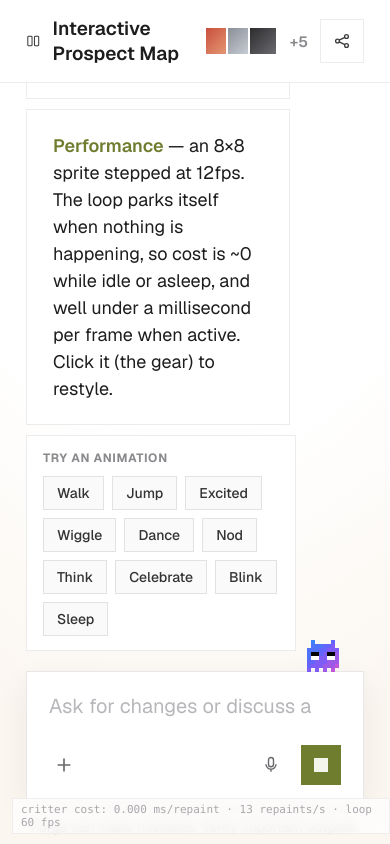
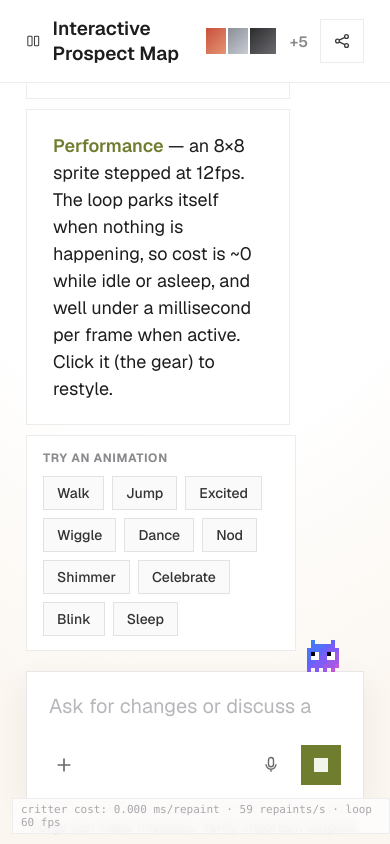
Before and after one commit to publicknowledgestudio/sycritters, a plain HTML site: page critter-test/index.html in a window 390 px wide. Both pictures are taken after a click on the button "Jump". Drawn offline with nearby package versions, Linux system fonts and the light colour scheme.

Commit message:
feat(critter-test): running jump, tumble/skid, diagonal eyes, click-to-celebrate
- Remove the 'hover me' hint.
- Running jump: a ground run-up that builds speed, a ballistic arc that lands
  on the edge under the mouse, then a tumble (90deg roll) on a high arc or a
  skid with gray dust pixels on a low one.
- Eyes: add 1px diagonal corner pupils (top-right, bottom-left, ...) for
  diagonal pointer angles; 1px-gap eyes also shift the whole pair toward the
  mouse so the face reads as oriented at it.
- Click the critter -> a random celebration.
- Settings popup now asks for feedback (thumbs + a note).
- Rename 'think' -> 'shimmer' (a clean sheen sweep, fixes the odd pulse
  rendering); the demo plays it ~2x.

Co-Authored-By: Claude Opus 4.8 <noreply@anthropic.com>

```diff
--- a/critter-test/app.js
+++ b/critter-test/app.js
@@ -54,8 +54,13 @@
     const key = dir + "," + blink + "," + legShift;
     let g = gridCache.get(key);
     if (!g) {
-      g = rasterize(spec, { gaze: { dx: 0, dy: 0 }, blink, legShift });
-      if (blink === 0) stampPupils(g, dir);   // override engine pupils with a 2px directional bar
+      // 1px-gap eyes nudge the whole pair toward the pointer (the per-eye pupil then
+      // sits on the matching edge), so the whole face reads as oriented at the mouse.
+      const h = dir[dir.length - 1];           // horizontal component: L / R (else centre)
+      const align = spec.eyes.gap === 1 ? (h === "L" ? "left" : h === "R" ? "right" : "center")
+                                        : (spec.eyes.align || "center");
+      g = rasterize({ ...spec, eyes: { ...spec.eyes, align } }, { gaze: { dx: 0, dy: 0 }, blink, legShift });
+      if (blink === 0) stampPupils(g, dir);
       gridCache.set(key, g);
     }
     return g;
@@ -80,26 +85,32 @@
     }
     return boxes;
   }
-  // Each pupil is ALWAYS a 2px bar at one edge of the eye: left / right / top / bottom.
+  // Pupils: a 2px bar on the L/R/U/D edge, or a 1px corner for diagonals (UL/UR/DL/DR).
   function stampPupils(g, dir) {
     for (const e of eyeBoxes(g)) {
       for (const [cx, cy] of e.cells) g[cy][cx] = 2;          // reset eye to white
-      if (dir === "L") { g[e.y0][e.x0] = 3; g[e.y1][e.x0] = 3; }
-      else if (dir === "R") { g[e.y0][e.x1] = 3; g[e.y1][e.x1] = 3; }
-      else if (dir === "U") { g[e.y0][e.x0] = 3; g[e.y0][e.x1] = 3; }
-      else { g[e.y1][e.x0] = 3; g[e.y1][e.x1] = 3; }          // "D" (default)
+      const { x0, x1, y0, y1 } = e;
+      if (dir === "L") { g[y0][x0] = 3; g[y1][x0] = 3; }
+      else if (dir === "R") { g[y0][x1] = 3; g[y1][x1] = 3; }
+      else if (dir === "U") { g[y0][x0] = 3; g[y0][x1] = 3; }
+      else if (dir === "D") { g[y1][x0] = 3; g[y1][x1] = 3; }
+      else if (dir === "UL") g[y0][x0] = 3;                   // 1px corners
+      else if (dir === "UR") g[y0][x1] = 3;
+      else if (dir === "DL") g[y1][x0] = 3;
+      else g[y1][x1] = 3;                                     // "DR"
     }
   }
-  // Which edge the pupils sit on, from the pointer direction (accounting for body flip).
+  // Which edge/corner the pupils sit on, from the pointer direction (and body flip).
   function pupilDir(geo, flip) {
     if (!mouseIn) return "D";
     const mvx = mx - geo.cx, mvy = my - geo.cy;
-    if (Math.abs(mvx) >= Math.abs(mvy)) {
-      let left = mvx < 0;
-      if (flip) left = !left;     // the body mirror swaps left/right in canonical space
-      return left ? "L" : "R";
-    }
-    return mvy < 0 ? "U" : "D";
+    const ax = Math.abs(mvx), ay = Math.abs(mvy);
+    let h = mvx < 0 ? "L" : "R";
+    if (flip) h = h === "L" ? "R" : "L";        // the body mirror swaps left/right
+    if (ax > ay) return h;                       // mostly horizontal -> 2px vertical bar
+    const v = mvy < 0 ? "U" : "D";
+    if (ax < ay * 0.4) return v;                 // mostly vertical -> 2px horizontal bar
+    return v + h;                                // diagonal -> 1px corner (e.g. top-right)
   }
   function applySpec(next) {
     spec = force2x2Eyes(next);
@@ -113,16 +124,21 @@
   }
 
   /* ---- painting -------------------------------------------------------- */
-  function paint(grid, p, t, flip) {
+  function paint(grid, p, t, flip, rot) {
     const dx = t.dx || 0, dy = t.dy || 0;
     const sq = t.squashY == null ? 1 : t.squashY;
     const sqx = t.squashX == null ? 1 : t.squashX;   // horizontal squash (kept for general use)
     const w = Math.max(1, Math.ceil(CELL * sqx));
+    rot = (rot || 0) & 3;                             // 90deg rotation steps (tumble roll)
     ctx.clearRect(0, 0, SPRITE_W, SPRITE_H);
     for (let y = 0; y < 8; y++)
       for (let x = 0; x < 8; x++) {
-        const sx = flip ? 7 - x : x;                 // mirror the body to face the other way
-        const fill = cellFill(grid[y][sx], p, x, y);
+        let sx = x, sy = y;
+        if (rot === 1) { sx = y; sy = 7 - x; }
+        else if (rot === 2) { sx = 7 - x; sy = 7 - y; }
+        else if (rot === 3) { sx = 7 - y; sy = x; }
+        if (flip) sx = 7 - sx;                        // mirror the body to face the other way
+        const fill = cellFill(grid[sy][sx], p, x, y);
         if (!fill) continue;
         ctx.fillStyle = fill;
         const px = Math.round((3.5 + (x - 3.5) * sqx + PAD_SIDE + dx) * CELL);  // scale about the centre
@@ -198,7 +214,7 @@
   function decide(t, geo) {
     if (forced) { if (t < forced.until) return forced.state; forced = null; demoTarget = null; }
     if (t < celebrateUntil) return "celebrate";
-    if (document.activeElement === ta && (t - lastType < 2500 || t < thinkUntil)) return "think";
+    if (document.activeElement === ta && (t - lastType < 2500 || t < thinkUntil)) return "shimmer";
     if (react) { if (t - react.t0 >= react.dur) { react = null; lastReactEnd = t; } else return "react"; }
     if (jump)  { if (t - jump.t0  >= jump.dur)  { jump  = null; lastJumpEnd  = t; } else return "jump"; }
     const moused = mouseIn && (t - mouseMoved) < 2000;
@@ -208,9 +224,7 @@
       return "react";
     }
     if (moused && !busy && geo.d >= JUMP_LO && geo.d <= JUMP_HI && (t - lastJumpEnd) > JUMP_COOLDOWN) {
-      const reach = clamp(geo.cy - my, 10, 48);
-      jump = { t0: t, dur: 420, reach };                    // leap toward the mouse to close the gap
-      const f = Math.sign(mx - geo.cx); if (f) facing = f;
+      startJump(t, mx - geo.r.left - SPRITE_W / 2);          // run up and leap to land under the mouse
       return "jump";
     }
     if (moused && geo.d < ENGAGE_R) return "follow";        // mouse in the zone -> follow it
@@ -227,6 +241,43 @@
     return { kind, t0: t, dur };
   }
 
+  // A running jump: a short ground run-up that builds speed, then a ballistic arc
+  // that lands on the edge under the mouse. A big arc tumbles on landing; a small
+  // one skids with dust.
+  function startJump(t, landTargetX) {
+    const b = bounds();
+    const startX = x;
+    const landX = clamp(landTargetX, b.min, b.max);
+    const dir = Math.sign(landX - startX) || facing || 1;
+    const launchX = clamp(startX + dir * Math.min(Math.abs(landX - startX) * 0.3, 24), b.min, b.max);
+    const airDist = Math.abs(landX - launchX);
+    const peak = clamp(airDist * 0.55 + 8, 8, 64);           // farther leap -> higher arc
+    const tumble = peak > 34;                                // high -> tumble; low -> skid
+    const runupDur = 200, airDur = clamp(airDist * 2.4, 280, 760), landDur = tumble ? 520 : 420;
+    jump = { t0: t, startX, launchX, landX, dir, runupDur, airDur, peak, tumble, landDur, landT: 0, landSpawned: false, dur: runupDur + airDur + landDur };
+    facing = dir;
+  }
+
+  // gray dust kicked up on landing (skid throws more than tumble)
+  let dust = [];
+  function spawnDust(t, dir, n) {
+    for (let i = 0; i < (n || 7); i++) dust.push({
+      x: SPRITE_W / 2 + (Math.random() - 0.5) * CELL * 4,
+      y: SPRITE_H - CELL - Math.random() * CELL,
+      vx: -dir * (8 + Math.random() * 26), vy: -(8 + Math.random() * 26), t0: t,
+    });
+  }
+  function drawDust(t) {
+    ctx.fillStyle = "#b4b4b4";
+    for (let i = dust.length - 1; i >= 0; i--) {
+      const d = dust[i], age = (t - d.t0) / 1000;
+      if (age > 0.42) { dust.splice(i, 1); continue; }
+      ctx.globalAlpha = Math.max(0, 1 - age / 0.42) * 0.55;
+      ctx.fillRect(Math.round(d.x + d.vx * age), Math.round(d.y + d.vy * age + 110 * age * age), CELL, CELL);
+    }
+    ctx.globalAlpha = 1;
+  }
+
   function geometry() {
     const r = composer.getBoundingClientRect();   // one read per tick
     const cx = r.left + x + SPRITE_W / 2;
@@ -237,7 +288,7 @@
   // Build the per-frame pose: { gaze, blink, legShift, T:{dx,dy,squashY}, p, lift }
   function pose(state, t, geo) {
     const f12 = Math.floor(t / (1000 / 12));    // 12fps stepped clock (pixel-art timing)
-    let legShift = 0, flipOverride;             // gaze + blink are owned by the loop (eyes track the pointer)
+    let legShift = 0, flipOverride, rot = 0;    // gaze + blink are owned by the loop (eyes track the pointer)
     let T = { dx: 0, dy: 0, squashY: 1, squashX: 1 }, p = staticPaint, lift = 0;
 
     if (state === "celebrate") {
@@ -245,12 +296,27 @@
       T.dy = [0, -2, 0, -2, 0, -2, 0, -2][k];
       T.squashY = [0.9, 1, 0.9, 1, 0.9, 1, 0.9, 1][k];
       p = gradientPaint(hexes(), spec.gradientDir, "sheen", t / 12);
-    } else if (state === "think") {
-      p = gradientPaint(hexes(), spec.gradientDir, "pulse", t / 12);
+    } else if (state === "shimmer") {
+      p = gradientPaint(hexes(), spec.gradientDir, "sheen", t / 12);  // a light shimmer sweep
     } else if (state === "jump") {
-      const ph = clamp((t - jump.t0) / jump.dur, 0, 1);
-      lift = -jump.reach * 4 * ph * (1 - ph);               // ballistic parabola — constant gravity
-      T.squashY = ph < 0.14 ? 0.82 : ph > 0.9 ? 0.8 : 1;    // crouch to launch, squash on landing
+      const e = t - jump.t0, air0 = jump.runupDur, air1 = air0 + jump.airDur;
+      if (e < air0) {                                       // run-up: build speed, crouch to launch
+        legShift = [-1, 0, 1, 0][legPhase];
+        if (e > air0 - 70) T.squashY = 0.78;
+      } else if (e < air1) {                                // airborne: gravity parabola
+        const ph = (e - air0) / jump.airDur;
+        lift = -jump.peak * 4 * ph * (1 - ph);
+        T.squashY = ph < 0.5 ? 1.08 : 0.95;                 // stretch up, tuck before landing
+      } else {                                              // landing
+        const le = t - jump.landT;
+        if (jump.tumble) {
+          rot = Math.floor(le / (jump.landDur / 4)) % 4;    // a quick forward roll, 90deg steps
+          lift = -10 * Math.max(0, Math.sin(Math.PI * le / jump.landDur));
+          T.squashY = le > jump.landDur - 90 ? 1 : 0.92;
+        } else {
+          T.squashY = le < 90 ? 0.66 : le < 200 ? 0.88 : 1; // skid: squash low, then recover
+        }
+      }
     } else if (state === "react") {                         // a "caught you!" celebration
       const fr = Math.floor((t - react.t0) / (1000 / 12));
       if (react.kind === "excited") {
@@ -279,7 +345,7 @@
     } else { // rest: dormant at home, with an occasional glance/bob
       if (t < restAnimUntil && restAnim === "bob") T.dy = [0, -1, -1, 0][Math.floor((t - restAnimStart) / 90) % 4];
     }
-    return { legShift, T, p, lift, flipOverride, animated: state === "think" || state === "celebrate" || state === "react" };
+    return { legShift, T, p, lift, flipOverride, rot, animated: state === "shimmer" || state === "celebrate" || state === "react" || state === "jump" };
   }
 
   /* ---- the loop -------------------------------------------------------- */
@@ -294,18 +360,24 @@
     const state = decide(t, geo);
     const b = bounds();
 
+    if (state === "jump") {
+      // run-up on the ground (accelerate) -> ballistic arc -> land under the mouse
+      const e = t - jump.t0, air0 = jump.runupDur, air1 = air0 + jump.airDur;
+      if (e < air0) { const k = e / air0; x = jump.startX + (jump.launchX - jump.startX) * k * k; legPhase = Math.floor(e / 45) % 4; }
+      else if (e < air1) { x = jump.launchX + (jump.landX - jump.launchX) * (e - air0) / jump.airDur; }
+      else { x = jump.landX; if (!jump.landSpawned) { jump.landSpawned = true; jump.landT = t; spawnDust(t, jump.dir, jump.tumble ? 4 : 8); } }
+      facing = jump.dir;
+    } else {
       // target x
-    if (state === "follow" || state === "jump") targetX = (demoTarget != null) ? demoTarget : clamp(mx - geo.r.left - SPRITE_W / 2, b.min, b.max);
+      if (state === "follow") targetX = clamp(mx - geo.r.left - SPRITE_W / 2, b.min, b.max);
       else if (state === "return") targetX = homeX();
       else if (state === "demowalk") targetX = demoTarget;
       else targetX = x;
       if (popupOpen || chatOpen || toolsShown) targetX = x;   // hold still while interacting
 
-    // Speed: following SPEEDS UP as it nears the mouse; a leap travels fast across;
-    // returning is a steady stroll. All in WHOLE pixels, so no sub-pixel shimmer.
+      // Following SPEEDS UP as it nears the mouse; others steady. WHOLE-pixel steps -> no shimmer.
       let speed = 0;
       if (state === "follow") speed = clamp(1 - geo.d / ENGAGE_R, 0.35, 1) * MAX_WALK;
-    else if (state === "jump") speed = 230;                  // leap toward the mouse
       else if (state === "return") speed = RETURN_SPEED;
       else if (state === "demowalk") speed = 120;
       if (speed > 0 && Math.abs(targetX - x) >= CELL) {
@@ -319,9 +391,9 @@
           stepAcc -= interval;
         }
       } else {
-      stepAcc = 0;
-      if (state !== "jump") legPhase = 0;        // standing: feet together
+        stepAcc = 0; legPhase = 0;                 // standing: feet together
         if (state === "follow") { const f = Math.sign(mx - geo.cx); if (f) facing = f; }
+      }
     }
     x = clamp(x, b.min, b.max);
 
@@ -340,10 +412,12 @@
 
     const a = now();
     const grid = gridFor(dir, blink, ps.legShift);
+    const hasDust = dust.length > 0;
     const drawKey = ps.animated ? "a" + Math.floor(t / (1000 / 12))
-      : [dir, blink, ps.legShift, Math.round(ps.T.dy), Math.round(ps.T.squashY * 100), Math.round(ps.T.squashX * 100), flip ? 1 : 0].join(",");
-    if (ps.animated || drawKey !== lastDrawKey) {     // only repaint when the sprite actually changes
-      paint(grid, ps.p, ps.T, flip);
+      : [dir, blink, ps.legShift, Math.round(ps.T.dy), Math.round(ps.T.squashY * 100), Math.round(ps.T.squashX * 100), flip ? 1 : 0, ps.rot || 0].join(",");
+    if (ps.animated || hasDust || drawKey !== lastDrawKey) {     // repaint when the sprite/dust changes
+      paint(grid, ps.p, ps.T, flip, ps.rot);
+      if (hasDust) drawDust(t);
       lastDrawKey = drawKey;
       perfSum += now() - a; perfN++;
     }
@@ -363,7 +437,7 @@
     // Park the loop once the critter is home and dormant; a timer wakes it for the
     // occasional rest animation, and any mouse move / focus wakes it instantly.
     const blinking = (t - blinkStart) < 300;
-    if ((state === "rest" || state === "sleep") && t >= restAnimUntil && !blinking && !popupOpen && !chatOpen && !toolsShown) { active = false; scheduleRestAnim(); return; }
+    if ((state === "rest" || state === "sleep") && t >= restAnimUntil && !blinking && dust.length === 0 && !popupOpen && !chatOpen && !toolsShown) { active = false; scheduleRestAnim(); return; }
     requestAnimationFrame(step);
   }
 
@@ -403,10 +477,9 @@
 
   /* ---- click-to-customise popup --------------------------------------- */
   const pop = document.getElementById("pop");
-  const hint = document.getElementById("hint");
   const critTools = document.getElementById("critTools");
   const chatpop = document.getElementById("chatpop");
-  let popupOpen = false, hintShown = false, toolsShown = false, toolsOver = false, chatOpen = false;
+  let popupOpen = false, toolsShown = false, toolsOver = false, chatOpen = false;
 
   function critterScreenBox() {
     const r = composer.getBoundingClientRect();
@@ -420,7 +493,6 @@
     const keep = toolsShown && (geo.d <= 90 || toolsOver);
     toolsShown = near || keep;
     if (toolsShown) {
-      dismissHint();
       const box = critterScreenBox();
       critTools.style.left = (box.x + box.w / 2) + "px";
       critTools.style.top = (box.y - 6) + "px";
@@ -436,15 +508,21 @@
   // a click outside an open panel closes it
   addEventListener("click", (e) => {
     lastInteraction = now();
+    const hadPanel = popupOpen || chatOpen;
     if (popupOpen && !pop.contains(e.target)) closePopup();
     if (chatOpen && !chatpop.contains(e.target) && !critTools.contains(e.target)) closeChat();
+    // click the critter itself -> a random celebration
+    if (!hadPanel && !critTools.contains(e.target)) {
+      const box = critterScreenBox();
+      if (e.clientX >= box.x && e.clientX <= box.x + box.w && e.clientY >= box.y && e.clientY <= box.y + box.h)
+        forceAnim(["excited", "wiggle", "dance", "nod"][Math.floor(Math.random() * 4)]);
+    }
   });
 
   function openPopup() {
     popupOpen = true;
     lastInteraction = now();
     toolsShown = false; critTools.classList.remove("show");
-    dismissHint();
     syncPopup();
     const box = critterScreenBox();
     // prefer above the critter; flip below if it would clip the top
@@ -495,7 +573,7 @@
   function openChat() {
     chatOpen = true; lastInteraction = now(); toolsShown = false; critTools.classList.remove("show");
     if (!chatSeeded) { seedChat(); chatSeeded = true; }
-    chatpop.classList.add("open"); dismissHint(); wake();
+    chatpop.classList.add("open"); wake();
   }
   function closeChat() { chatOpen = false; chatpop.classList.remove("open"); wake(); }
   document.getElementById("chatX").addEventListener("click", closeChat);
@@ -506,6 +584,14 @@
   const seedInput = document.getElementById("seedInput");
   document.getElementById("dice").addEventListener("click", () => applySpec(generate(randSeed())));
   seedInput.addEventListener("keydown", (e) => { if (e.key === "Enter") { e.preventDefault(); if (seedInput.value.trim()) applySpec(generate(seedInput.value.trim())); } });
+
+  // settings popup: ask for feedback
+  const fbThanks = document.getElementById("fbThanks");
+  const fbInput = document.getElementById("fbInput");
+  function sendFeedback() { fbThanks.textContent = "Thanks for the feedback!"; fbInput.value = ""; }
+  document.querySelectorAll(".fbbtn").forEach((b) => b.addEventListener("click", sendFeedback));
+  document.getElementById("fbSend").addEventListener("click", sendFeedback);
+  fbInput.addEventListener("keydown", (e) => { if (e.key === "Enter") { e.preventDefault(); sendFeedback(); } });
   pop.addEventListener("click", (e) => {
     const btn = e.target.closest("button[data-step]");
     if (!btn) return;
@@ -536,8 +622,6 @@
     for (const c of spec.colors) { const i = document.createElement("i"); i.style.background = c.hex; sw.appendChild(i); }
   }
 
-  function dismissHint() { hintShown = true; hint.classList.remove("show"); }
-
   /* ---- demo triggers (the buttons in the conversation) ----------------- */
   function forceAnim(kind) {
     const t = now();
@@ -545,9 +629,9 @@
     forced = null; demoTarget = null; jump = null; react = null;
     const b = bounds();
     if (kind === "walk") { demoTarget = (x > (b.min + b.max) / 2) ? b.min : b.max; forced = { state: "demowalk", until: t + 2600 }; }
-    else if (kind === "jump") { demoTarget = clamp(x + (x > (b.min + b.max) / 2 ? -60 : 60), b.min, b.max); jump = { t0: t, dur: 640, reach: 48 }; forced = { state: "jump", until: t + 640 }; }
+    else if (kind === "jump") { startJump(t, x + (x > (b.min + b.max) / 2 ? -90 : 90)); forced = { state: "jump", until: t + jump.dur }; }
     else if (REACT_DUR[kind]) { react = { kind, t0: t, dur: REACT_DUR[kind] }; }
-    else if (kind === "think") { forced = { state: "think", until: t + 1900 }; }
+    else if (kind === "shimmer") { forced = { state: "shimmer", until: t + 1350 }; }  // ~2 sheen sweeps
     else if (kind === "celebrate") { celebrateUntil = t + 1300; }
     else if (kind === "sleep") { lastInteraction = t - SLEEP_AFTER - 4000; forced = { state: "sleep", until: t + 4000 }; restAnim = "breath"; restAnimStart = t; restAnimUntil = t + 4000; }
     else if (kind === "blink") { blinkStart = t; }
@@ -564,14 +648,5 @@
     perf.textContent = "reduced-motion: static critter (no animation loop)";
   } else {
     wake();
-    // one-time discoverability nudge: point at the resting critter
-    setTimeout(() => {
-      if (hintShown || popupOpen || chatOpen) return;
-      const box = critterScreenBox();
-      hint.style.left = (box.x + box.w / 2) + "px";
-      hint.style.top = (box.y - 6) + "px";
-      hint.classList.add("show");
-      setTimeout(dismissHint, 4200);
-    }, 1000);
   }
 })();
--- a/critter-test/index.html
+++ b/critter-test/index.html
@@ -41,10 +41,10 @@
       <div class="row-left"><div class="bubble bubble--bot"><b>Follows</b> — when your cursor comes within ~100px it walks over, speeding up as it gets closer.</div></div>
       <div class="row-left"><div class="bubble bubble--bot"><b>Leaps</b> — from a short distance it jumps toward your cursor along a natural gravity arc to close the gap.</div></div>
       <div class="row-left"><div class="bubble bubble--bot"><b>Catches you</b> — when it reaches your cursor it celebrates with a random hop, wiggle, dance or nod.</div></div>
-      <div class="row-left"><div class="bubble bubble--bot"><b>Thinks</b> — peers down and colour-pulses while you type in the composer.</div></div>
+      <div class="row-left"><div class="bubble bubble--bot"><b>Shimmers</b> — a light sweep washes over it while you type in the composer.</div></div>
       <div class="row-left"><div class="bubble bubble--bot"><b>Celebrates</b> — a happy hop when you press Enter.</div></div>
       <div class="row-left"><div class="bubble bubble--bot"><b>Rests &amp; sleeps</b> — sits at home (top-right), blinks every ~10s, and dozes off if you leave it alone for a while.</div></div>
-      <div class="row-left"><div class="bubble bubble--bot"><b>Eyes</b> — its two pupils are always a 2px bar pointing toward your cursor (left, right, up or down).</div></div>
+      <div class="row-left"><div class="bubble bubble--bot"><b>Eyes</b> — its two pupils point toward your cursor: a 2px bar for left/right/up/down, or a 1px corner for diagonals.</div></div>
       <div class="row-left"><div class="bubble bubble--bot"><b>Performance</b> — an 8×8 sprite stepped at 12fps. The loop parks itself when nothing is happening, so cost is ~0 while idle or asleep, and well under a millisecond per frame when active. Click it (the gear) to restyle.</div></div>
       <div class="row-left">
         <div class="triggers" id="triggers">
@@ -56,7 +56,7 @@
             <button data-anim="wiggle">Wiggle</button>
             <button data-anim="dance">Dance</button>
             <button data-anim="nod">Nod</button>
-            <button data-anim="think">Think</button>
+            <button data-anim="shimmer">Shimmer</button>
             <button data-anim="celebrate">Celebrate</button>
             <button data-anim="blink">Blink</button>
             <button data-anim="sleep">Sleep</button>
@@ -91,14 +91,22 @@
     <button class="crit-tools__btn" id="toolChat" title="Forge help"><i class="ph ph-chat-circle"></i></button>
     <button class="crit-tools__btn" id="toolSettings" title="Critter settings"><i class="ph ph-gear-six"></i></button>
   </div>
-  <div class="hint" id="hint">hover me</div>
-
   <div class="pop" id="pop">
     <div class="pop__head"><span class="pop__title">Customise critter</span><button class="pop__x" id="popX" title="Close">&times;</button></div>
     <div class="pop__seed"><input id="seedInput" spellcheck="false" /><button class="dice" id="dice" title="Random critter">&#127922;</button></div>
     <div class="pop__row"><span class="pop__label">Top</span><span class="stepper"><button data-step="top" data-dir="-1">&lsaquo;</button><span class="val" id="valTop">dome</span><button data-step="top" data-dir="1">&rsaquo;</button></span></div>
     <div class="pop__row"><span class="pop__label">Bottom</span><span class="stepper"><button data-step="bottom" data-dir="-1">&lsaquo;</button><span class="val" id="valBottom">flat</span><button data-step="bottom" data-dir="1">&rsaquo;</button></span></div>
     <div class="pop__row"><span class="pop__label">Colour</span><span class="stepper"><button data-step="color" data-dir="-1">&lsaquo;</button><span class="val swatches" id="valColor"></span><button data-step="color" data-dir="1">&rsaquo;</button></span></div>
+    <div class="pop__feedback">
+      <span class="pop__label">Feedback</span>
+      <div class="pop__fbrow">
+        <button class="fbbtn" data-fb="up" title="Love it"><i class="ph ph-thumbs-up"></i></button>
+        <button class="fbbtn" data-fb="down" title="Needs work"><i class="ph ph-thumbs-down"></i></button>
+        <input id="fbInput" placeholder="Tell us more&hellip;" spellcheck="false" />
+        <button class="fbsend" id="fbSend" title="Send"><i class="ph ph-paper-plane-right"></i></button>
+      </div>
+      <div class="pop__fbthanks" id="fbThanks"></div>
+    </div>
   </div>
 
   <div class="chatpop" id="chatpop">
```
Also changed, not shown: critter-test/styles.css (+9 -9 lines). Lines whose indentation alone changed are shown as unchanged.
